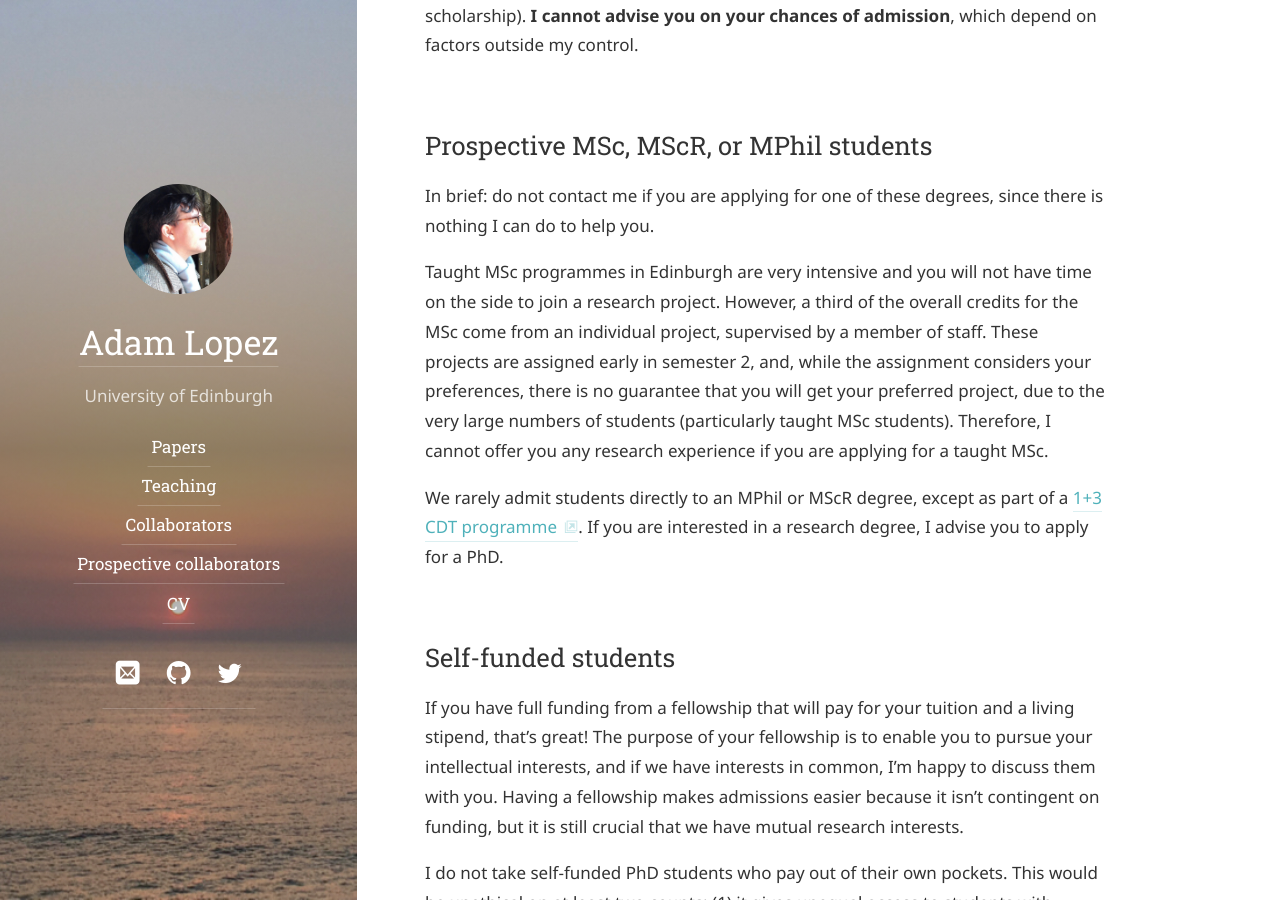
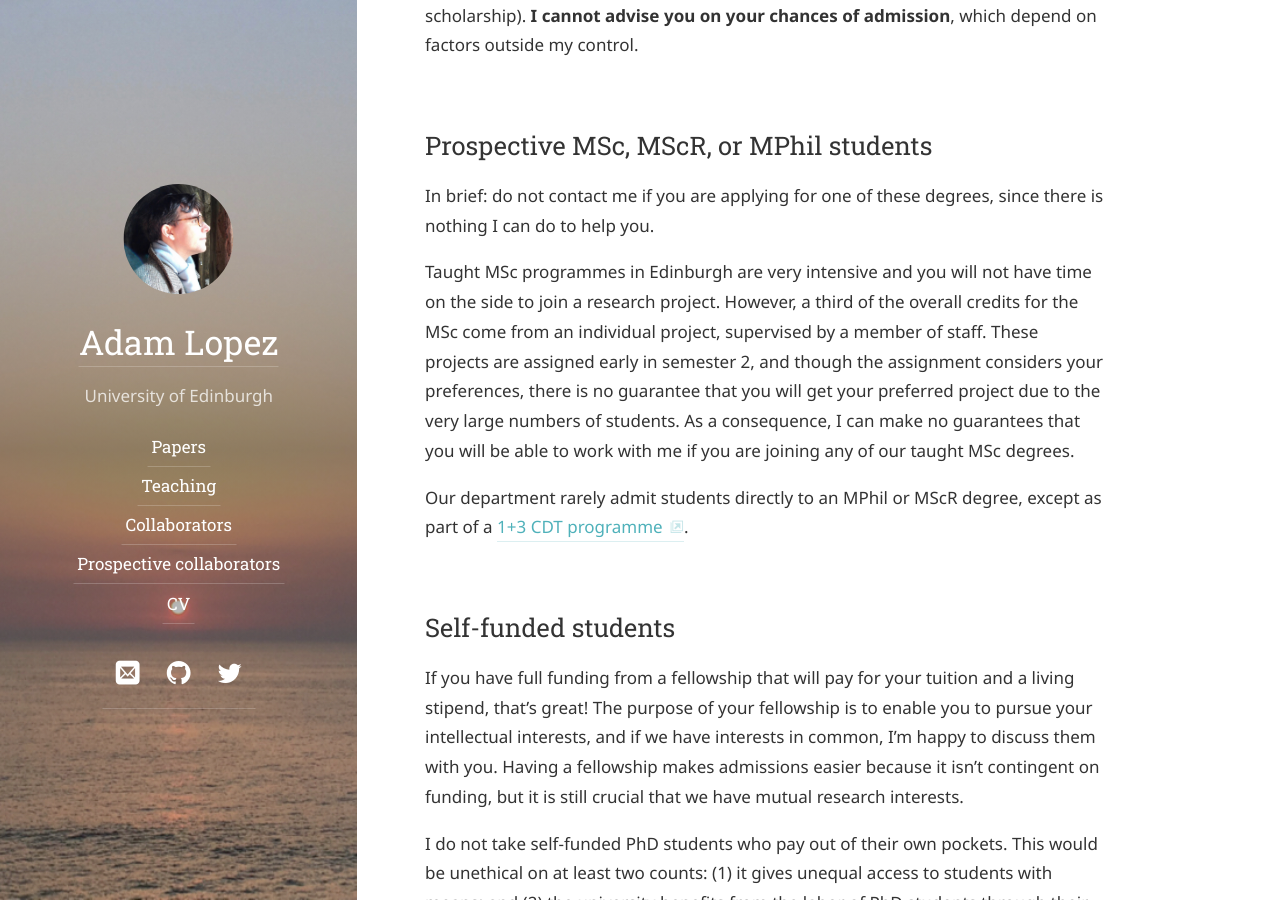
Before and after one commit to alopez/alopez.github.com, a Jekyll site: the page built from join.md, in a window 1280 px wide and 900 px high, scrolled down 2626 px. Built offline with Jekyll 4.4.1, drawn with Linux system fonts in a browser that asks for light colours; some web fonts are replaced.

Commit message:
update join

```diff
--- a/join.md
+++ b/join.md
@@ -104,15 +104,15 @@ since there is nothing I can do to help you.
 Taught MSc programmes in Edinburgh are very intensive and you will not have
 time on the side to join a research project. However, a third of the
 overall credits for the MSc come from an individual project, supervised by
-a member of staff. These projects are assigned early in semester 2, and,
-while the assignment considers your preferences, there is no guarantee that
-you will get your preferred project, due to the very large numbers of
-students (particularly taught MSc students). Therefore, I cannot offer you
-any research experience if you are applying for a taught MSc.
+a member of staff. These projects are assigned early in semester 2, and
+though the assignment considers your preferences, there is no guarantee that
+you will get your preferred project due to the very large numbers of
+students. As a consequence, I can make no guarantees that you will be able
+to work with me if you are joining any of our taught MSc degrees.
 
-We rarely admit students directly to an MPhil or MScR degree, except as part
+Our department rarely admit students directly to an MPhil or MScR degree,
+except as part
 of a [1+3 CDT programme](https://www.ed.ac.uk/informatics/postgraduate/cdts).
-If you are interested in a research degree, I advise you to apply for a PhD.
 
 ## Self-funded students
 
```
